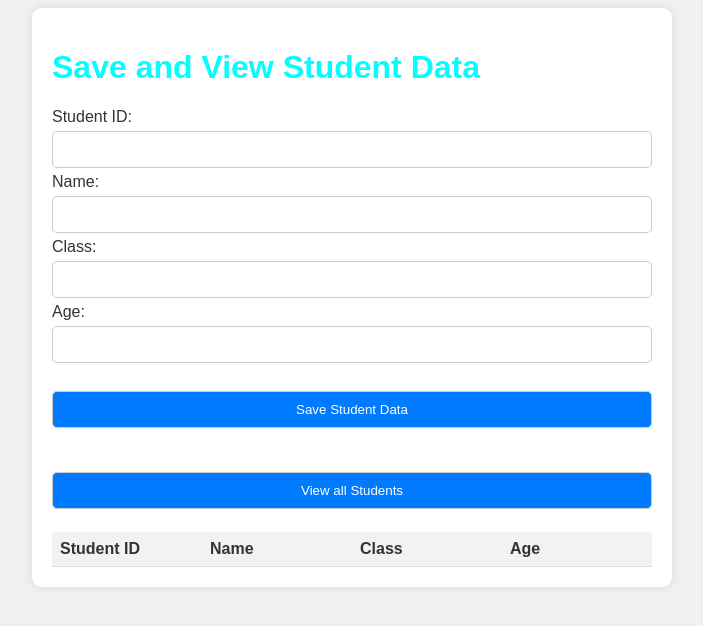
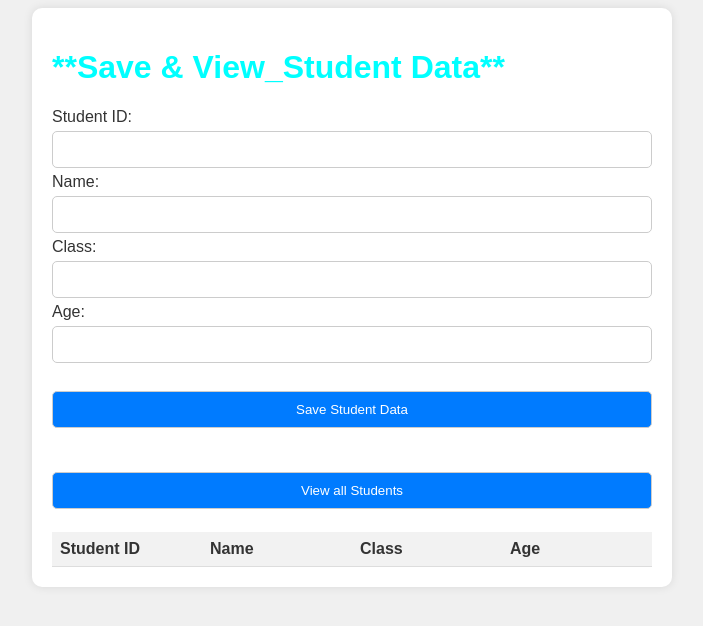
Before and after one commit to mdabdulbari4646/Serverless-Web-Application, a plain HTML site: page index.html in a window 1280 px wide. Shown: the whole page, without its empty margins (288-991 px from the left). Drawn offline with nearby package versions, Linux system fonts and the light colour scheme.

Commit message:
Update index.html

```diff
--- a/index.html
+++ b/index.html
@@ -61,7 +61,7 @@
 </head>
 <body>
     <div class="container">
-        <h1>Save and View Student Data</h1>
+        <h1><b>**Save & View_Student Data**</b></h1>
         <label for="studentid">Student ID:</label><br>
         <input type="text" name="studentid" id="studentid"><br>
 
```
